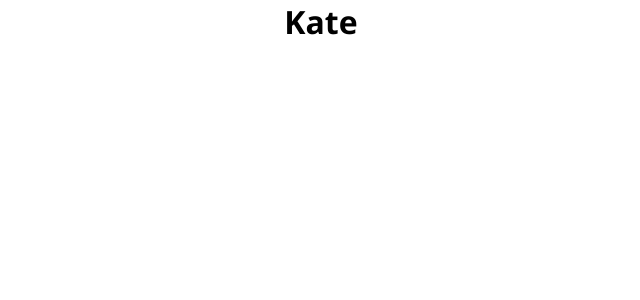
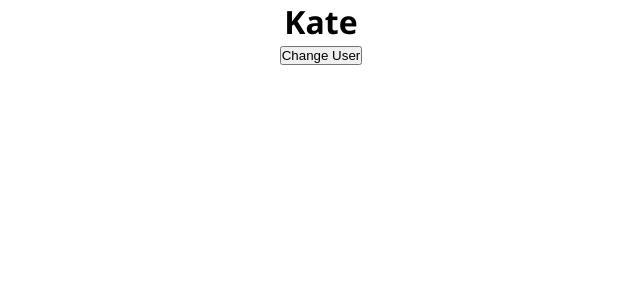
Before and after one commit to KateFront/practice-react, a React (Create React App) app: page / in a window 1280 px wide. Shown: the top 300 px of the page, without its empty margins (319-959 px from the left). Built offline with nearby package versions, Linux system fonts and the light colour scheme.

Commit message:
add hook useContext

```diff
--- a/src/App.js
+++ b/src/App.js
@@ -2,13 +2,16 @@ import './App.css';
 import User from "./components/User";
 import {useState} from "react";
 import UserContext from "./context/UserContext";
+import ChangeUser from "./components/ChangeUser";
 
 function App() {
-    const [user, setUser] = useState('Kate')
+    const [user, setUser] = useState('Kate');
+
     return (
-        <UserContext.Provider value={user}>
+        <UserContext.Provider value={{userName: user, changeUserName: setUser}}>
             <div className="App">
                 <User/>
+                <ChangeUser/>
             </div>
         </UserContext.Provider>
     );
--- /dev/null
+++ b/src/components/ChangeUser.jsx
@@ -0,0 +1,15 @@
+import {useContext} from "react";
+import UserContext from "../context/UserContext";
+
+const ChangeUser = () => {
+    const {userName, changeUserName} = useContext(UserContext);
+
+    return (
+
+        <button onClick={() => changeUserName(userName === 'Kate' ? 'Alice' : 'Kate')}>
+            Change User
+        </button>
+    );
+};
+
+export default ChangeUser;
--- a/src/components/UserInfo.jsx
+++ b/src/components/UserInfo.jsx
@@ -1,10 +1,11 @@
 import UserContext from "../context/UserContext";
+import {useContext} from "react";
 
 const UserInfo = () => {
+    const {userName} = useContext(UserContext);
+
     return (
-        <UserContext.Consumer>
-            {value => <h1>{value}</h1>}
-        </UserContext.Consumer>
+        <h1>{userName}</h1>
     );
 };
 
--- a/src/context/UserContext.js
+++ b/src/context/UserContext.js
@@ -1,5 +1,9 @@
 import {createContext} from "react";
 
-const UserContext = createContext();
+const UserContext = createContext({
+    userName: '',
+    changeUserName: () => {
+    }
+});
 
 export default UserContext;
```
